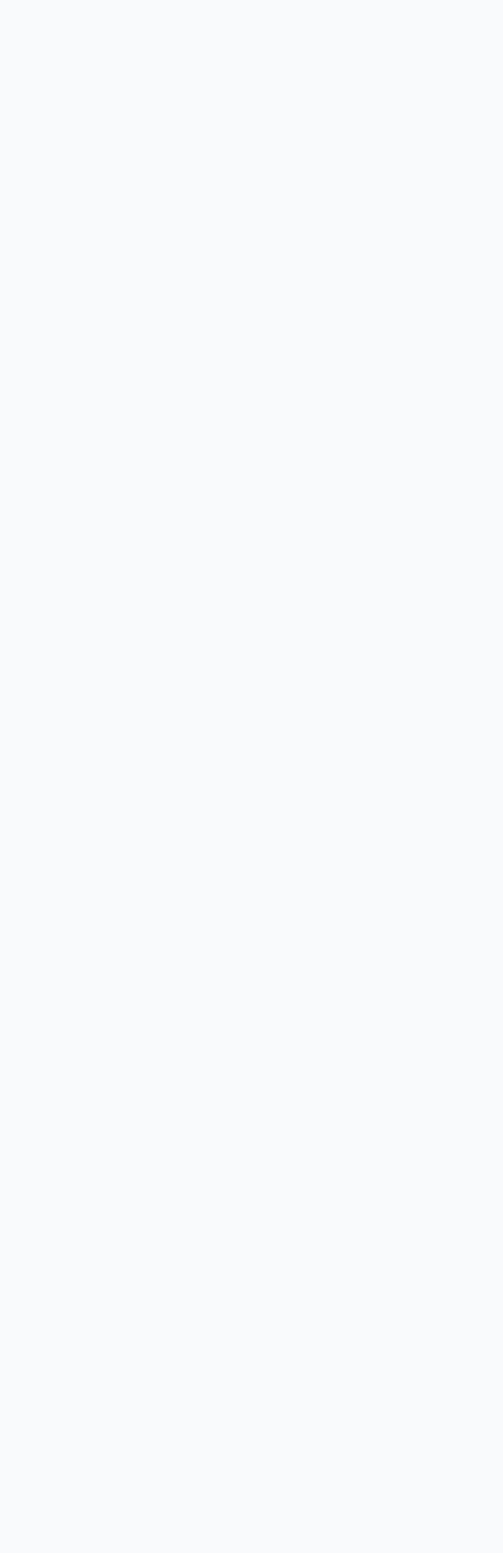
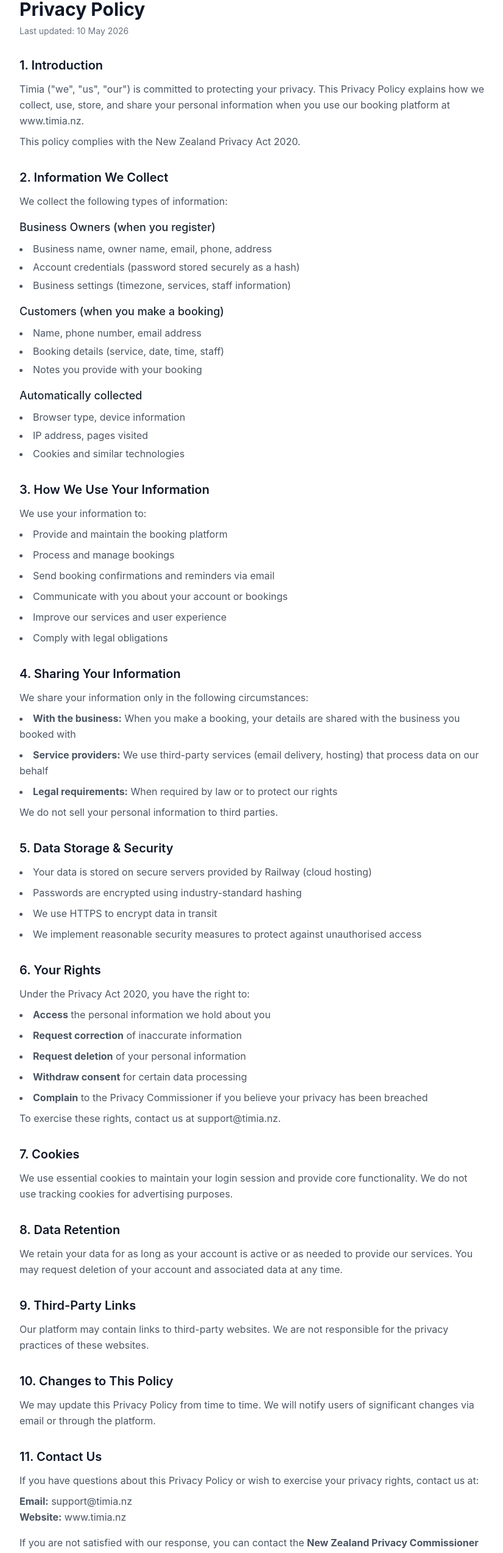
Before and after one commit to tnmthai/salon-booking, a React (Vite) app in the folder client/: page /privacy in a window 1280 px wide. Before the commit this address had no page. Shown: the part 157-2704 px from the top of the page at 61% size, without its empty margins (225-1051 px from the left). Before the commit the page ends 800 px from the top, so only its background shows below. Built offline with nearby package versions, Linux system fonts and the light colour scheme.

Commit message:
Add Privacy Policy page (required by NZ Privacy Act 2020)

```diff
--- a/client/src/main.jsx
+++ b/client/src/main.jsx
@@ -17,6 +17,7 @@
 import Booking from './pages/Booking'
 import Lookup from './pages/Lookup'
 import Terms from './pages/Terms'
+import Privacy from './pages/Privacy'
 import Users from './pages/Users'
 import AdminShops from './pages/AdminShops'
 import StaffSchedule from './pages/StaffSchedule'
@@ -153,6 +154,7 @@
         <Route path="/register" element={isLoggedIn() ? <Navigate to="/admin" /> : <Register onLogin={handleLogin} />} />
         <Route path="/lookup" element={<Lookup />} />
         <Route path="/terms" element={<Terms />} />
+        <Route path="/privacy" element={<Privacy />} />
         <Route path="/:slug/book" element={<Booking />} />
         <Route path="/admin/*" element={
           <ProtectedRoute>
--- a/client/src/pages/Landing.jsx
+++ b/client/src/pages/Landing.jsx
@@ -192,6 +192,7 @@
           </div>
           <div className="flex gap-6 text-sm text-gray-400">
             <Link to="/terms" className="hover:text-gray-600">Terms</Link>
+            <Link to="/privacy" className="hover:text-gray-600">Privacy</Link>
             <Link to="/login" className="hover:text-gray-600">Sign in</Link>
             <Link to="/register" className="hover:text-gray-600">Sign up</Link>
           </div>
--- /dev/null
+++ b/client/src/pages/Privacy.jsx
@@ -0,0 +1,159 @@
+import { Link } from 'react-router-dom'
+
+export default function Privacy() {
+  return (
+    <div className="min-h-screen bg-gray-50">
+      {/* Header */}
+      <div className="bg-white border-b">
+        <div className="max-w-4xl mx-auto px-4 py-4">
+          <Link to="/" className="inline-flex items-center gap-2 text-sm text-gray-500 hover:text-gray-900 transition">
+            ← Back to Home
+          </Link>
+        </div>
+      </div>
+
+      {/* Content */}
+      <div className="max-w-4xl mx-auto px-4 py-12">
+        <div className="bg-white rounded-2xl shadow-sm border border-gray-100 p-8 md:p-12">
+          <h1 className="text-3xl font-bold text-gray-900 mb-2">Privacy Policy</h1>
+          <p className="text-sm text-gray-500 mb-8">Last updated: 10 May 2026</p>
+
+          <div className="prose prose-gray max-w-none space-y-8">
+            <section>
+              <h2 className="text-xl font-semibold text-gray-900 mb-3">1. Introduction</h2>
+              <p className="text-gray-600 leading-relaxed">
+                Timia ("we", "us", "our") is committed to protecting your privacy. This Privacy Policy explains how we collect, use, store, and share your personal information when you use our booking platform at www.timia.nz.
+              </p>
+              <p className="text-gray-600 leading-relaxed mt-2">
+                This policy complies with the New Zealand Privacy Act 2020.
+              </p>
+            </section>
+
+            <section>
+              <h2 className="text-xl font-semibold text-gray-900 mb-3">2. Information We Collect</h2>
+              <p className="text-gray-600 leading-relaxed">We collect the following types of information:</p>
+
+              <h3 className="text-lg font-medium text-gray-800 mt-4 mb-2">Business Owners (when you register)</h3>
+              <ul className="list-disc list-inside text-gray-600 leading-relaxed space-y-1">
+                <li>Business name, owner name, email, phone, address</li>
+                <li>Account credentials (password stored securely as a hash)</li>
+                <li>Business settings (timezone, services, staff information)</li>
+              </ul>
+
+              <h3 className="text-lg font-medium text-gray-800 mt-4 mb-2">Customers (when you make a booking)</h3>
+              <ul className="list-disc list-inside text-gray-600 leading-relaxed space-y-1">
+                <li>Name, phone number, email address</li>
+                <li>Booking details (service, date, time, staff)</li>
+                <li>Notes you provide with your booking</li>
+              </ul>
+
+              <h3 className="text-lg font-medium text-gray-800 mt-4 mb-2">Automatically collected</h3>
+              <ul className="list-disc list-inside text-gray-600 leading-relaxed space-y-1">
+                <li>Browser type, device information</li>
+                <li>IP address, pages visited</li>
+                <li>Cookies and similar technologies</li>
+              </ul>
+            </section>
+
+            <section>
+              <h2 className="text-xl font-semibold text-gray-900 mb-3">3. How We Use Your Information</h2>
+              <p className="text-gray-600 leading-relaxed">We use your information to:</p>
+              <ul className="list-disc list-inside text-gray-600 leading-relaxed space-y-2 mt-2">
+                <li>Provide and maintain the booking platform</li>
+                <li>Process and manage bookings</li>
+                <li>Send booking confirmations and reminders via email</li>
+                <li>Communicate with you about your account or bookings</li>
+                <li>Improve our services and user experience</li>
+                <li>Comply with legal obligations</li>
+              </ul>
+            </section>
+
+            <section>
+              <h2 className="text-xl font-semibold text-gray-900 mb-3">4. Sharing Your Information</h2>
+              <p className="text-gray-600 leading-relaxed">
+                We share your information only in the following circumstances:
+              </p>
+              <ul className="list-disc list-inside text-gray-600 leading-relaxed space-y-2 mt-2">
+                <li><strong>With the business:</strong> When you make a booking, your details are shared with the business you booked with</li>
+                <li><strong>Service providers:</strong> We use third-party services (email delivery, hosting) that process data on our behalf</li>
+                <li><strong>Legal requirements:</strong> When required by law or to protect our rights</li>
+              </ul>
+              <p className="text-gray-600 leading-relaxed mt-2">
+                We do not sell your personal information to third parties.
+              </p>
+            </section>
+
+            <section>
+              <h2 className="text-xl font-semibold text-gray-900 mb-3">5. Data Storage & Security</h2>
+              <ul className="list-disc list-inside text-gray-600 leading-relaxed space-y-2">
+                <li>Your data is stored on secure servers provided by Railway (cloud hosting)</li>
+                <li>Passwords are encrypted using industry-standard hashing</li>
+                <li>We use HTTPS to encrypt data in transit</li>
+                <li>We implement reasonable security measures to protect against unauthorised access</li>
+              </ul>
+            </section>
+
+            <section>
+              <h2 className="text-xl font-semibold text-gray-900 mb-3">6. Your Rights</h2>
+              <p className="text-gray-600 leading-relaxed">
+                Under the Privacy Act 2020, you have the right to:
+              </p>
+              <ul className="list-disc list-inside text-gray-600 leading-relaxed space-y-2 mt-2">
+                <li><strong>Access</strong> the personal information we hold about you</li>
+                <li><strong>Request correction</strong> of inaccurate information</li>
+                <li><strong>Request deletion</strong> of your personal information</li>
+                <li><strong>Withdraw consent</strong> for certain data processing</li>
+                <li><strong>Complain</strong> to the Privacy Commissioner if you believe your privacy has been breached</li>
+              </ul>
+              <p className="text-gray-600 leading-relaxed mt-2">
+                To exercise these rights, contact us at support@timia.nz.
+              </p>
+            </section>
+
+            <section>
+              <h2 className="text-xl font-semibold text-gray-900 mb-3">7. Cookies</h2>
+              <p className="text-gray-600 leading-relaxed">
+                We use essential cookies to maintain your login session and provide core functionality. We do not use tracking cookies for advertising purposes.
+              </p>
+            </section>
+
+            <section>
+              <h2 className="text-xl font-semibold text-gray-900 mb-3">8. Data Retention</h2>
+              <p className="text-gray-600 leading-relaxed">
+                We retain your data for as long as your account is active or as needed to provide our services. You may request deletion of your account and associated data at any time.
+              </p>
+            </section>
+
+            <section>
+              <h2 className="text-xl font-semibold text-gray-900 mb-3">9. Third-Party Links</h2>
+              <p className="text-gray-600 leading-relaxed">
+                Our platform may contain links to third-party websites. We are not responsible for the privacy practices of these websites.
+              </p>
+            </section>
+
+            <section>
+              <h2 className="text-xl font-semibold text-gray-900 mb-3">10. Changes to This Policy</h2>
+              <p className="text-gray-600 leading-relaxed">
+                We may update this Privacy Policy from time to time. We will notify users of significant changes via email or through the platform.
+              </p>
+            </section>
+
+            <section>
+              <h2 className="text-xl font-semibold text-gray-900 mb-3">11. Contact Us</h2>
+              <p className="text-gray-600 leading-relaxed">
+                If you have questions about this Privacy Policy or wish to exercise your privacy rights, contact us at:
+              </p>
+              <p className="text-gray-600 leading-relaxed mt-2">
+                <strong>Email:</strong> support@timia.nz<br />
+                <strong>Website:</strong> www.timia.nz
+              </p>
+              <p className="text-gray-600 leading-relaxed mt-4">
+                If you are not satisfied with our response, you can contact the <strong>New Zealand Privacy Commissioner</strong> at <a href="https://www.privacy.org.nz" className="text-pink-600 hover:underline" target="_blank" rel="noopener noreferrer">www.privacy.org.nz</a>.
+              </p>
+            </section>
+          </div>
+        </div>
+      </div>
+    </div>
+  )
+}
```
